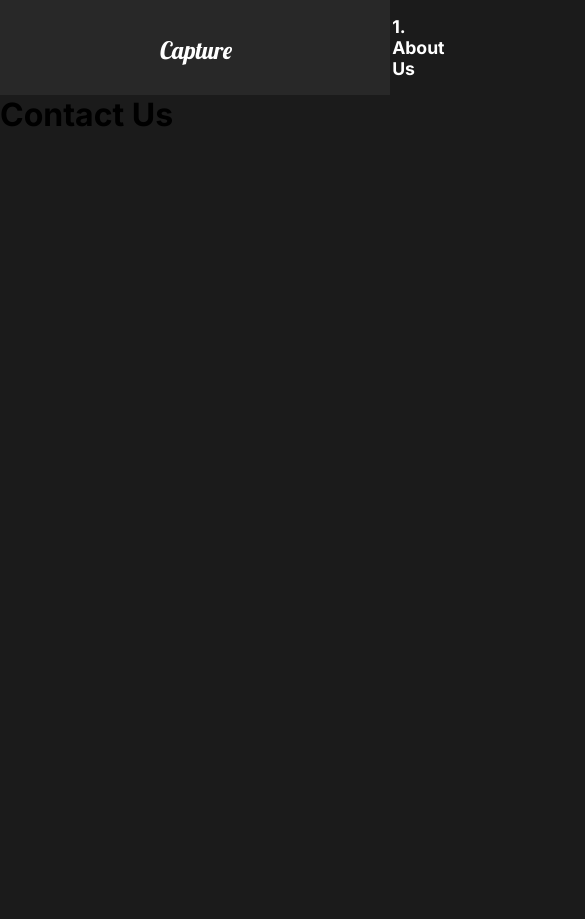
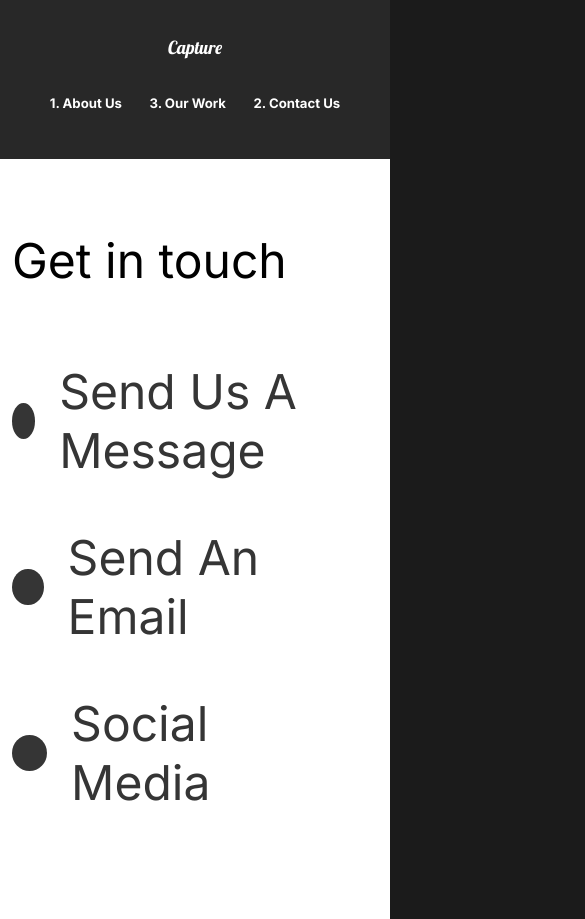
Before and after one commit to durjoy52/capture-build, a React (Create React App) app: page /contact in a window 390 px wide. Shown: the top 919 px of the page, 585 px wide, since content can reach past the window. Before the commit the page ends 844 px from the top, so only its background shows below. Built offline with nearby package versions, Linux system fonts and the light colour scheme.

Commit message:
mobile responsive

```diff
--- a/src/animation.js
+++ b/src/animation.js
@@ -76,16 +76,14 @@
 export const scrollReveal = {
     hidden:{
         opacity: 0,
-        scale: 1.2,
-        transition: {
-            duration:0.5
-        }
+        scale:.9
     },
     show:{
         opacity: 1,
         scale:1,
         transition:{
-            duration:0.5
+            duration:0.5,
+            ease:"easeOut"
         }
     }
 }
--- a/src/components/GlobalStyle.js
+++ b/src/components/GlobalStyle.js
@@ -6,9 +6,16 @@
     padding: 0;
     box-sizing: border-box;
 }
+
+html{
+    @media(max-width:1700px){
+        font-size: 75%;
+    }
+}
 body{
     background: #1b1b1b;
     font-family: 'Inter', sans-serif;
+    overflow-x:hidden;
 }
 button{
     font-weight: bold;
--- a/src/components/Nav.js
+++ b/src/components/Nav.js
@@ -24,6 +24,9 @@
 };
 
 const StyledNav = styled.div`
+position: sticky;
+top: 0%;
+z-index: 10;
 min-height: 10vh;
 display: flex;
 margin: auto;
@@ -49,6 +52,22 @@
     padding-left: 10rem;
     position: relative;
 }
+@media (max-width:1300px){
+  flex-direction: column;
+  padding:2rem 1rem;
+  #logo{
+    display: inline-block;
+    margin: 1rem;
+  }
+ ul{
+  padding: 2rem;
+  justify-content: space-around;
+  width: 100%;
+ }
+ li{
+  padding: 0;
+ }
+}
 `
 
 export default Nav;
--- /dev/null
+++ b/src/components/ScrollTop.js
@@ -0,0 +1,13 @@
+import { useEffect } from 'react';
+import { useLocation } from 'react-router-dom';
+
+const ScrollTop = () => {
+    const {pathname} = useLocation()
+
+    useEffect(()=>{
+        window.scroll({top:0,left:0})
+    },[pathname])
+    return null;
+};
+
+export default ScrollTop;
--- a/src/components/ServicesSection.js
+++ b/src/components/ServicesSection.js
@@ -68,6 +68,9 @@
 const Cards = styled.div`
   display: flex;
   flex-wrap: wrap;
+  @media (max-width:1300px){
+    justify-content: center;
+  }
 `;
 const Card = styled.div`
   flex-basis: 20rem;
--- a/src/components/useScroll.js
+++ b/src/components/useScroll.js
@@ -2,7 +2,7 @@
 import { useInView } from 'react-intersection-observer';
 
 export const useScroll = () => {
-    const [element,view] = useInView({threshold:0.5})
+    const [element,view] = useInView({threshold:0.3})
     const controls = useAnimation()
     if(view){
         controls.start("show")
--- a/src/pages/AboutUs.js
+++ b/src/pages/AboutUs.js
@@ -3,6 +3,7 @@
 import { pageAnimation } from '../animation';
 import AboutSection from '../components/AboutSection';
 import FaqSection from '../components/FaqSection';
+import ScrollTop from '../components/ScrollTop';
 import ServicesSection from '../components/ServicesSection';
 
 const AboutUs = () => {
@@ -11,6 +12,7 @@
             <AboutSection/>
             <ServicesSection/>
             <FaqSection/>
+            <ScrollTop/>
         </motion.div>
     );
 };
--- a/src/pages/ContactUs.js
+++ b/src/pages/ContactUs.js
@@ -1,15 +1,72 @@
 import { motion } from 'framer-motion';
 import React from 'react';
-import { pageAnimation } from '../animation';
+import styled from 'styled-components';
+import { pageAnimation, titleAnim } from '../animation';
 
 const ContactUs = () => {
     return (
-        <motion.div exit="exit" variants={pageAnimation} initial="hidden" animate="show">
-            <h1>
-                Contact Us
-            </h1>
-        </motion.div>
+        <ContactStyle exit="exit" variants={pageAnimation} initial="hidden" animate="show" style={{background:'#fff'}}>
+            <Title>
+            <Hide>
+                <motion.h2 variants={titleAnim}>
+                    Get in touch
+                </motion.h2>
+            </Hide>
+            </Title>
+            <div>
+               <Hide>
+               <Social variants={titleAnim}>
+                    <Circle/>
+                    <h2>Send Us A Message</h2>
+                </Social>
+               </Hide>
+               <Hide>
+               <Social variants={titleAnim}>
+                    <Circle/>
+                    <h2>Send An Email</h2>
+                </Social>
+               </Hide>
+               <Hide>
+               <Social variants={titleAnim}>
+                    <Circle/>
+                    <h2>Social Media</h2>
+                </Social>
+               </Hide>
+            </div>
+        </ContactStyle>
     );
 };
 
+const ContactStyle = styled(motion.div)`
+padding: 5rem 10rem;
+color:#353535;
+min-height: 90vh;
+@media (max-width:1300px){
+    padding: 1rem;}
+`
+
+const Title =styled.div`
+@media (max-width:1300px){
+   margin-top: 5rem;
+}
+margin-bottom: 4rem;
+color: black;
+`
+
+const Hide = styled.div`
+overflow: hidden;
+`
+const Circle = styled.div`
+height: 3rem;
+width:3rem;
+background: #353535;
+border-radius:50%;
+`
+const Social = styled(motion.div)`
+display: flex;
+align-items: center;
+h2{
+    margin: 2rem;
+}
+`
 export default ContactUs;
--- a/src/pages/MovieDetail.js
+++ b/src/pages/MovieDetail.js
@@ -3,6 +3,7 @@
 import { useLocation } from "react-router-dom";
 import styled from "styled-components";
 import { pageAnimation } from "../animation";
+import ScrollTop from '../components/ScrollTop';
 import { MovieState } from "../movieState";
 const MovieDetail = () => {
   const location = useLocation();
@@ -30,6 +31,7 @@
           <ImageDisplay>
             <img src={movie?.secondaryImg} alt="movie" />
           </ImageDisplay>
+          <ScrollTop/>
         </Details>
       )}
     </>
@@ -59,6 +61,16 @@
     left: 50%;
     transform: translate(-50%, -10%);
   }
+  @media (max-width:1300px){
+   h2{
+    position: absolute;
+    top: 10%;
+    left: 50%;
+    text-align: center;
+    transform: translate(-50%, -50%);
+    width: 100%;
+   }
+}
   img {
     width: 100%;
     height: 70vh;
@@ -72,6 +84,10 @@
 margin: 5rem 10rem;
 justify-content: space-around;
 align-items: center;
+@media (max-width:1300px){
+    flex-direction: column;
+    margin: 2rem;
+}
 `;
 const AwardStyle = styled.div`
 padding: 5rem;
@@ -96,6 +112,13 @@
     height: 100vh;
     object-fit: cover;
 }
+
+@media(max-width:1300px){
+    img{
+      object-fit: contain;
+      height: 100%;
+    }
+      }
 `
 
 export default MovieDetail;
--- a/src/pages/OurWork.js
+++ b/src/pages/OurWork.js
@@ -4,6 +4,7 @@
 import { Link } from "react-router-dom";
 import styled from "styled-components";
 import { fade, lineAnim, pageAnimation, photoAnim, slider, sliderContainer } from "../animation";
+import ScrollTop from "../components/ScrollTop";
 import { useScroll } from "../components/useScroll";
 import athlete from "../img/athlete-small.png";
 import goodtimes from "../img/goodtimes-small.png";
@@ -13,7 +14,7 @@
   const [element,controls] = useScroll()
   const [element2,controls2] = useScroll()
   return (
-    <Work exit="exit" variants={pageAnimation} initial="hidden" animate="show">
+    <Work style={{background:'#fff'}} exit="exit" variants={pageAnimation} initial="hidden" animate="show">
       <motion.div variants={sliderContainer}>
       <Frame1 variants={slider}/>
       <Frame2 variants={slider}/>
@@ -43,6 +44,7 @@
           <img src={goodtimes} alt="good-times" />
         </Link>
       </Movie>
+      <ScrollTop/>
     </Work>
   );
 };
@@ -51,7 +53,9 @@
   min-height: 100vh;
   padding: 5rem 10rem;
   overflow: hidden;
-  background: #fff;
+ @media(max-width:1300px){
+  padding: 2rem 2rem;
+ }
   h2 {
     padding: 1rem 0rem;
   }
--- a/src/styles.js
+++ b/src/styles.js
@@ -1,4 +1,4 @@
-import { motion } from 'framer-motion';
+import { motion } from "framer-motion";
 import styled from "styled-components";
 
 export const About = styled(motion.div)`
@@ -8,19 +8,31 @@
   align-items: center;
   padding: 5rem 10rem;
   color: white;
+  @media (max-width: 1300px) {
+    display: block;
+    text-align: center;
+    padding: 2rem 2rem;
+  }
 `;
 
 export const Description = styled.div`
-z-index: 2;
+  z-index: 2;
   flex: 1;
   padding-right: 5rem;
 
   h2 {
     font-weight: lighter;
   }
+
+  @media(max-width:1300px){
+        padding: 0;
+        button{
+          margin: 2rem 0rem 4rem 0rem;
+        }
+      }
 `;
 export const Image = styled.div`
-z-index: 2;
+  z-index: 2;
   flex: 1;
   overflow: hidden;
   img {
```
